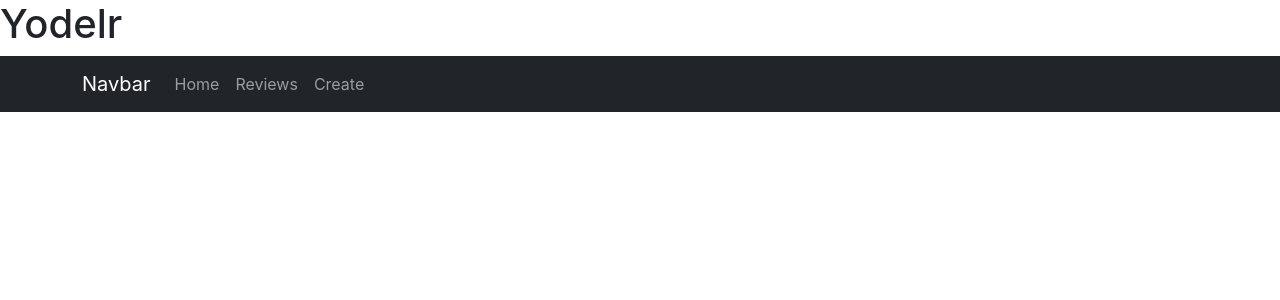
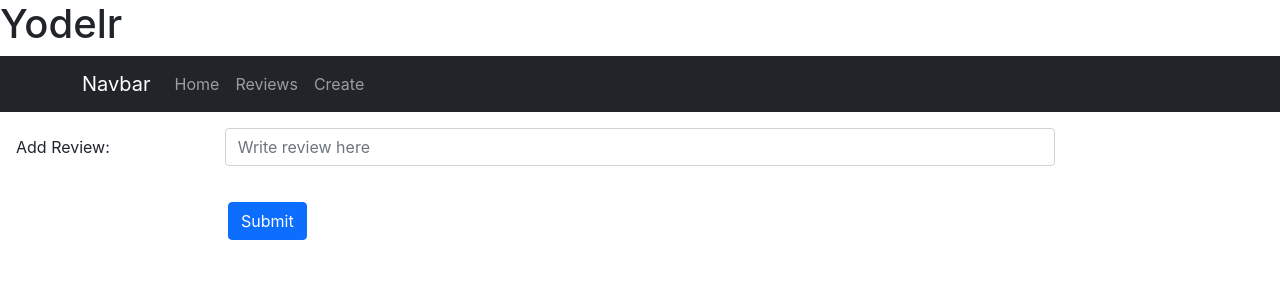
Before and after one commit to kohara321/yodelr, a React (Create React App) app in the folder yodelr-client/: page /add_review in a window 1280 px wide. Shown: the top 300 px of the page. Built offline with nearby package versions, Linux system fonts and the light colour scheme; no server answers.

Commit message:
Added add_review form

```diff
--- /dev/null
+++ b/yodelr-client/src/components/AddReviewForm.js
@@ -0,0 +1,26 @@
+import Button from 'react-bootstrap/Button';
+import Col from 'react-bootstrap/Col';
+import Form from 'react-bootstrap/Form';
+import Row from 'react-bootstrap/Row';
+
+function AddReviewForm() {
+  return (
+    <Form>
+      <Form.Group as={Row} className="mb-1 g-1 p-3" controlId="formHorizontalPassword">
+        <Form.Label column sm={2}>
+          Add Review:
+        </Form.Label>
+        <Col xs={8}>
+          <Form.Control type="text" placeholder="Write review here" />
+        </Col>
+      </Form.Group>
+      <Form.Group as={Row} className="mb-3 p-3">
+        <Col sm={{ span: 10, offset: 2 }}>
+          <Button type="submit">Submit</Button>
+        </Col>
+      </Form.Group>
+    </Form>
+  );
+}
+
+export default AddReviewForm;
--- a/yodelr-client/src/components/App.js
+++ b/yodelr-client/src/components/App.js
@@ -4,6 +4,7 @@ import Home from './Home';
 import NavBar from './NavBar';
 import Reviews from './Reviews';
 import CreateReviews from './CreateReviews';
+import AddReviewForm from './AddReviewForm';
 import { Route, Switch } from "react-router-dom";
 
 
@@ -17,13 +18,17 @@ function App(){
     .catch((err) => console.error(err))
 },[])
 
+function onButtonClick(){
+  <Route path="/add_review"><AddReviewForm /></Route>
+}
+
     return(
         <div>
           <Header />
           <NavBar />
           <Switch>
           <Route exact path="/">
-            <Home games={games} />
+            <Home games={games} onButtonClick={onButtonClick}/>
           </Route>
           <Route path="/reviews">
             <Reviews />
@@ -31,6 +36,9 @@ function App(){
           <Route path="/create">
             <CreateReviews />
           </Route>
+          <Route path="/add_review">
+            <AddReviewForm />
+          </Route>
           </Switch>
         </div>
     )
--- a/yodelr-client/src/components/GameCard.js
+++ b/yodelr-client/src/components/GameCard.js
@@ -1,7 +1,8 @@
 import Button from 'react-bootstrap/Button';
 import Card from 'react-bootstrap/Card';
 
-function GameCard(gameInfo) {
+function GameCard(gameInfo, onButtonClick) {
+    //render styling
   return (
     <Card style={{ width: '18rem' }}>
       <Card.Img variant="top" src={gameInfo.thumbnail} />
@@ -10,7 +11,7 @@ function GameCard(gameInfo) {
         <Card.Text>
           {gameInfo.description}
         </Card.Text>
-        <Button variant="primary">Review</Button>
+        <Button variant="primary" onButtonClick={onButtonClick}>Review</Button>
       </Card.Body>
     </Card>
   );
--- a/yodelr-client/src/components/Gamelist.js
+++ b/yodelr-client/src/components/Gamelist.js
@@ -3,8 +3,9 @@ import Container from 'react-bootstrap/Container';
 import Row from 'react-bootstrap/Row';
 import Col from 'react-bootstrap/Col';
 import GameCard from './GameCard'
-function GameList({games}){
+function GameList({games,onButtonClick}){
 
+    // prepares data to render
     const gameInfo = games.map(game => {
         return(
             <GameCard key={game.id}
@@ -19,6 +20,7 @@ function GameList({games}){
     })
 
     return(
+        //render data
         <div id="cards">
         <Container fluid="md">
         <Row xs={1} md={4} className="m-4 g-4 p-5">
--- a/yodelr-client/src/components/NavBar.js
+++ b/yodelr-client/src/components/NavBar.js
@@ -7,11 +7,11 @@ import Navbar from 'react-bootstrap/Navbar';
         return (
             <Navbar bg="dark" variant="dark">
             <Container>
-              <Navbar.Brand href="#home">Navbar</Navbar.Brand>
+              <Navbar.Brand href="/">Navbar</Navbar.Brand>
               <Nav className="me-auto">
                 <Nav.Link href="#home">Home</Nav.Link>
-                <Nav.Link href="#features">Reviews</Nav.Link>
-                <Nav.Link href="#pricing">Create</Nav.Link>
+                <Nav.Link href="reviews">Reviews</Nav.Link>
+                <Nav.Link href="create">Create</Nav.Link>
               </Nav>
             </Container>
           </Navbar>
```
